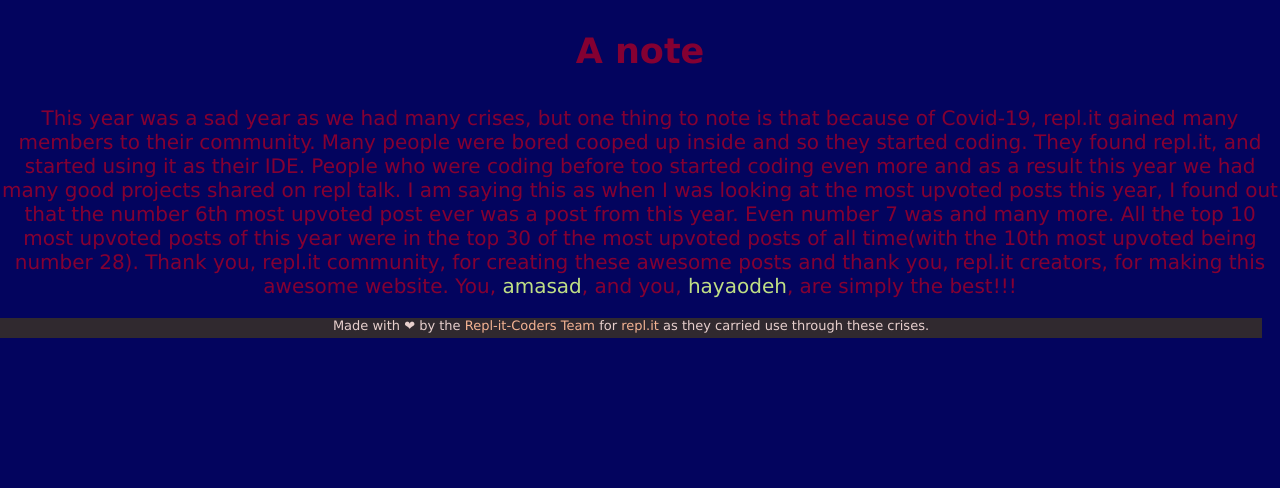
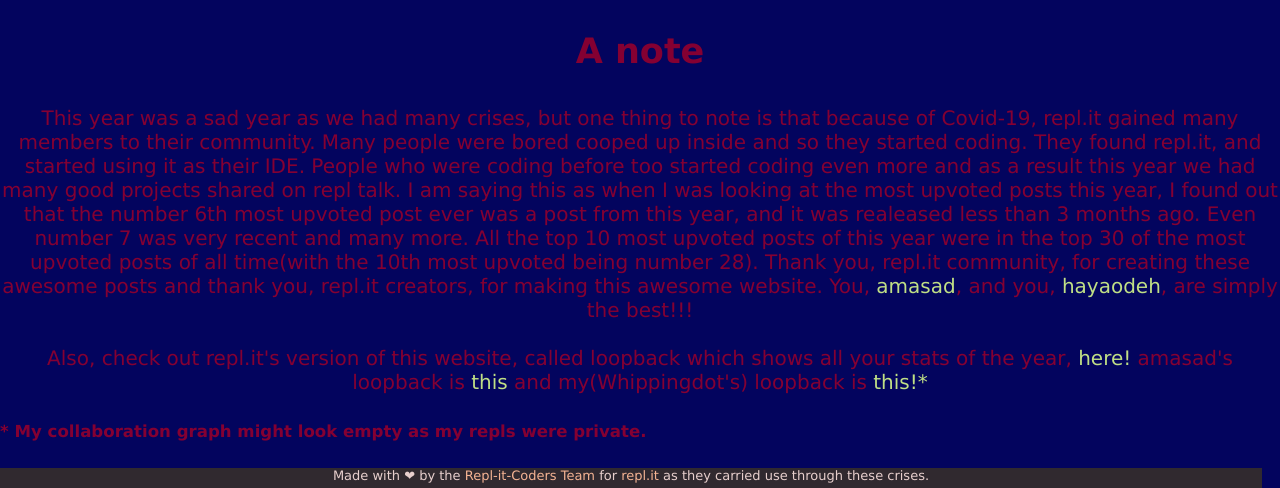
Before and after one commit to Repl-it-Coders/Repl.it-2020, a Python web app: template templates/posts.html in a window 1280 px wide. Shown: the part 998-1486 px from the top of the page. Before the commit the page ends 1336 px from the top, so only its background shows below. Run offline with Jinja, Linux system fonts and the light colour scheme; the template is opened without the code that fills it, so the values that code supplies are empty.

Commit message:
Almost done with the first stage of project

```diff
--- a/templates/home.html
+++ b/templates/home.html
@@ -14,9 +14,9 @@
         <a href="/suggestions" class="suggestions" title="Leave a suggestion here">Suggestions</a>
         <a href="/posts" class="posts" title="See our top rated posts of the year">Posts</a>
         <div class="navbar2">
-          <a href="https://github.com/Repl-it-Coders/Repl.it-2020" class="repo">GitHub Repo</a>
-          <a href="https://repl.it/@Whippingdot/Replit-2020" class="editor">Project Editor</a>
-          <a href="https://repl.it/@Whippingdot/Replit-2020#README.md" class="README">README</a>
+          <a href="https://github.com/Repl-it-Coders/Repl.it-2020" class="repo" title="View the GitHub repo here!">GitHub Repo</a>
+          <a href="https://repl.it/@Whippingdot/Replit-2020" class="editor" title="View the project on repl.it">Project Editor</a>
+          <a href="https://repl.it/@Whippingdot/Replit-2020#README.md" class="README" title="This it the README.md">README</a>
         </div>
       </div>
     </header>
--- a/templates/posts.html
+++ b/templates/posts.html
@@ -3,7 +3,7 @@
   <head>
     <meta charset="UTF-8">
     <meta name="viewport" content="width=device-width, initial-scale=1.0">
-    <title>Posts</title>
+    <title>Best Posts!</title>
     <link rel="stylesheet" type="text/css" href="https://Replit-2020.whippingdot.repl.co/static/style.css">
   </head>
   <body>
@@ -15,9 +15,9 @@
         <a href="/suggestions" class="suggestions" title="Leave a suggestion here">Suggestions</a>
         <a href="/posts" class="posts active" title="See our top rated posts of the year">Posts</a>
         <div class="navbar2">
-          <a href="https://github.com/Repl-it-Coders/Repl.it-2020" class="repo">GitHub Repo</a>
-          <a href="https://repl.it/@Whippingdot/Replit-2020" class="editor">Project Editor</a>
-          <a href="https://repl.it/@Whippingdot/Replit-2020#README.md" class="README">README</a>
+          <a href="https://github.com/Repl-it-Coders/Repl.it-2020" class="repo" title="View the GitHub repo here!">GitHub Repo</a>
+          <a href="https://repl.it/@Whippingdot/Replit-2020" class="editor" title="View the project on repl.it">Project Editor</a>
+          <a href="https://repl.it/@Whippingdot/Replit-2020#README.md" class="README" title="This it the README.md">README</a>
         </div>
       </div>
     </header>
@@ -37,8 +37,10 @@
     </ol>
 
     <h3 class="center">A note</h3>
-    <p class="center">This year was a sad year as we had many crises, but one thing to note is that because of Covid-19, repl.it gained many members to their community. Many people were bored cooped up inside and so they started coding. They found repl.it, and started using it as their IDE. People who were coding before too started coding even more and as a result this year we had many good projects shared on repl talk. I am saying this as when I was looking at the most upvoted posts this year, I found out that the number 6th most upvoted post ever was a post from this year. Even number 7 was and many more. All the top 10 most upvoted posts of this year were in the top 30 of the most upvoted posts of all time(with the 10th most upvoted being number 28). Thank you, repl.it community, for creating these awesome posts and thank you, repl.it creators, for making this awesome website. You, <a href="https://repl.it/@amasad">amasad</a>, and you, <a href="https://repl.it/@hayaodeh">hayaodeh</a>, are simply the best!!!</p>
+    <p class="center">This year was a sad year as we had many crises, but one thing to note is that because of Covid-19, repl.it gained many members to their community. Many people were bored cooped up inside and so they started coding. They found repl.it, and started using it as their IDE. People who were coding before too started coding even more and as a result this year we had many good projects shared on repl talk. I am saying this as when I was looking at the most upvoted posts this year, I found out that the number 6th most upvoted post ever was a post from this year, and it was realeased less than 3 months ago. Even number 7 was very recent and many more. All the top 10 most upvoted posts of this year were in the top 30 of the most upvoted posts of all time(with the 10th most upvoted being number 28). Thank you, repl.it community, for creating these awesome posts and thank you, repl.it creators, for making this awesome website. You, <a href="https://repl.it/@amasad">amasad</a>, and you, <a href="https://repl.it/@hayaodeh">hayaodeh</a>, are simply the best!!! <br><br>
+    Also, check out repl.it's version of this website, called loopback which shows all your stats of the year, <a href="https://replitloopback.repl.co/">here!</a> amasad's loopback is <a href="https://replitloopback.repl.co/amasad">this</a> and my(Whippingdot's) loopback is <a href="https://replitloopback.repl.co/Whippingdot">this!*</a></p>
 
+    <h5>* My collaboration graph might look empty as my repls were private.</h5>
     <footer>
       <p>Made with ❤ by the <a href="https://github.com/Repl-it-Coders">Repl-it-Coders Team</a> for <a href="https://repl.it">repl.it</a> as they carried use through these crises.</p>
     </footer>
```
Also changed, not shown: ROADMAP.md (+2 -1 lines), templates/suggestions.html (+4 -4 lines), README.md.
